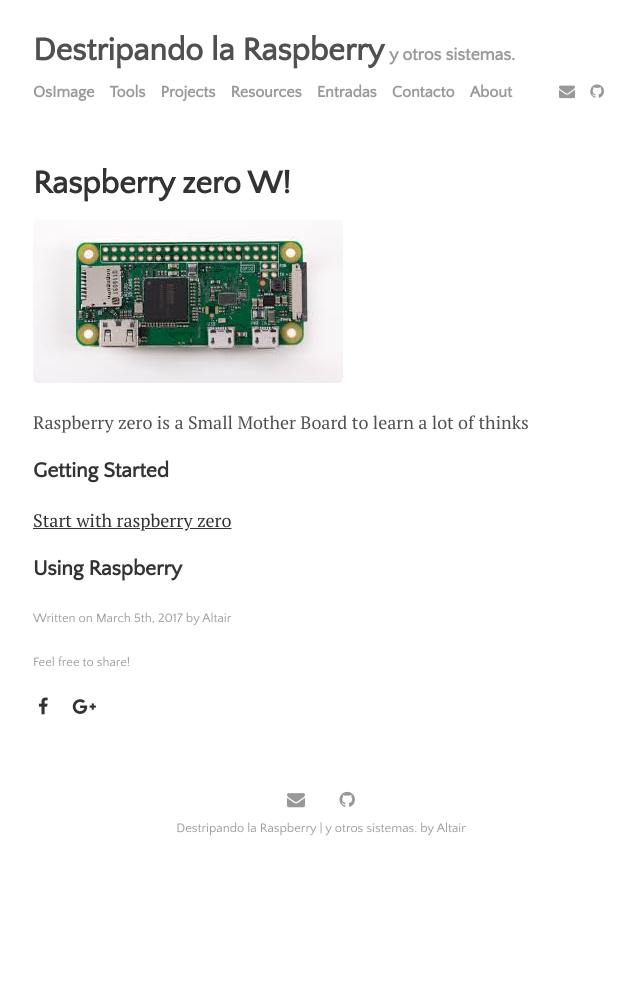
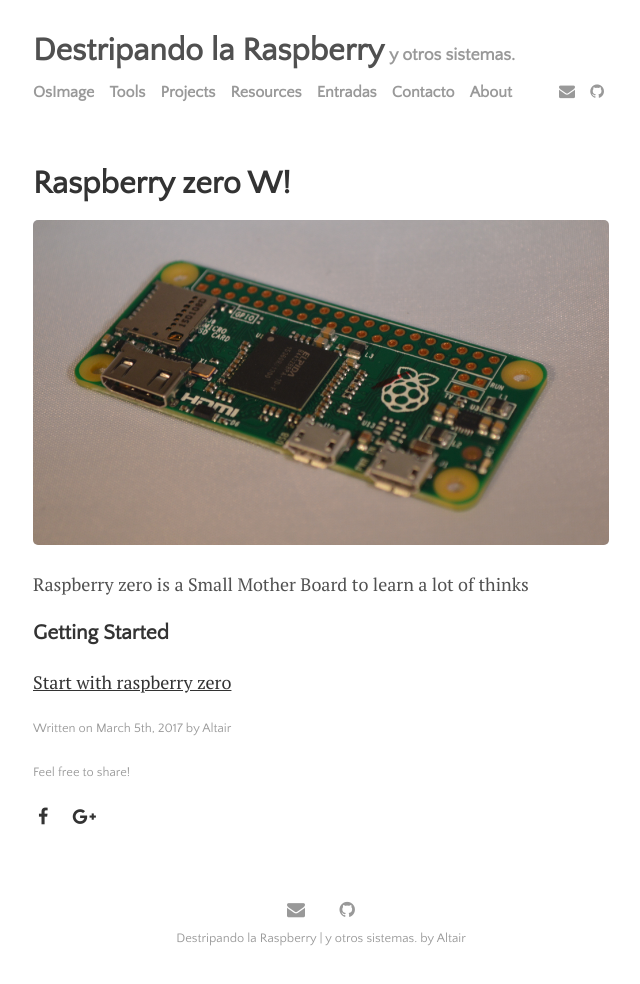
Before and after one commit to MrRastayoung/MrRastayoung.github.io, a Jekyll site: the page built from _posts/2017-03-05-Getting-start-raspberry.md, in a window 1280 px wide. Shown: the whole page, without its empty margins (319-959 px from the left). Built offline with Jekyll 4.4.1, drawn with Linux system fonts in a browser that asks for light colours; nearby versions of some CDN libraries; before the commit the page ends 900 px from its top, so only the background shows below that.

Commit message:
Final ALL

```diff
--- a/_posts/2017-03-05-Getting-start-raspberry.md
+++ b/_posts/2017-03-05-Getting-start-raspberry.md
@@ -4,9 +4,9 @@
 categories: journal
 tags: [raspberry,hardware]
 image:
-  feature: raspberry_zero.jpg
+  feature: raspberry_zero2.jpg
   teaser: raspberry_zero2.jpg
-  credit: Raspberry zero W
+  credit: Raspberry zero W WIRELESS
   creditlink: ""
 ---
 
@@ -15,5 +15,3 @@
 ### Getting Started
 
 [Start with raspberry zero](http://www.makeuseof.com/tag/getting-started-raspberry-pi-zero/)
-
-### Using Raspberry
```
